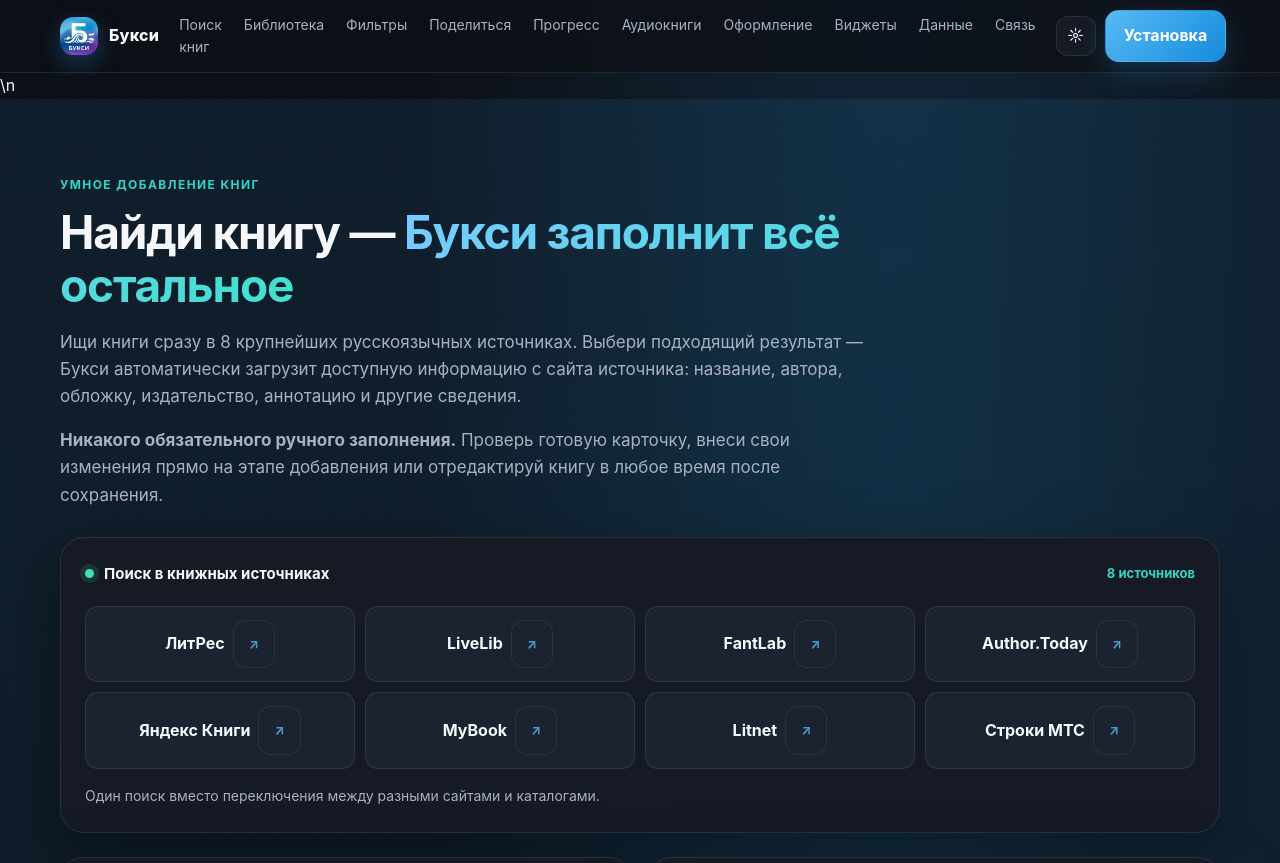
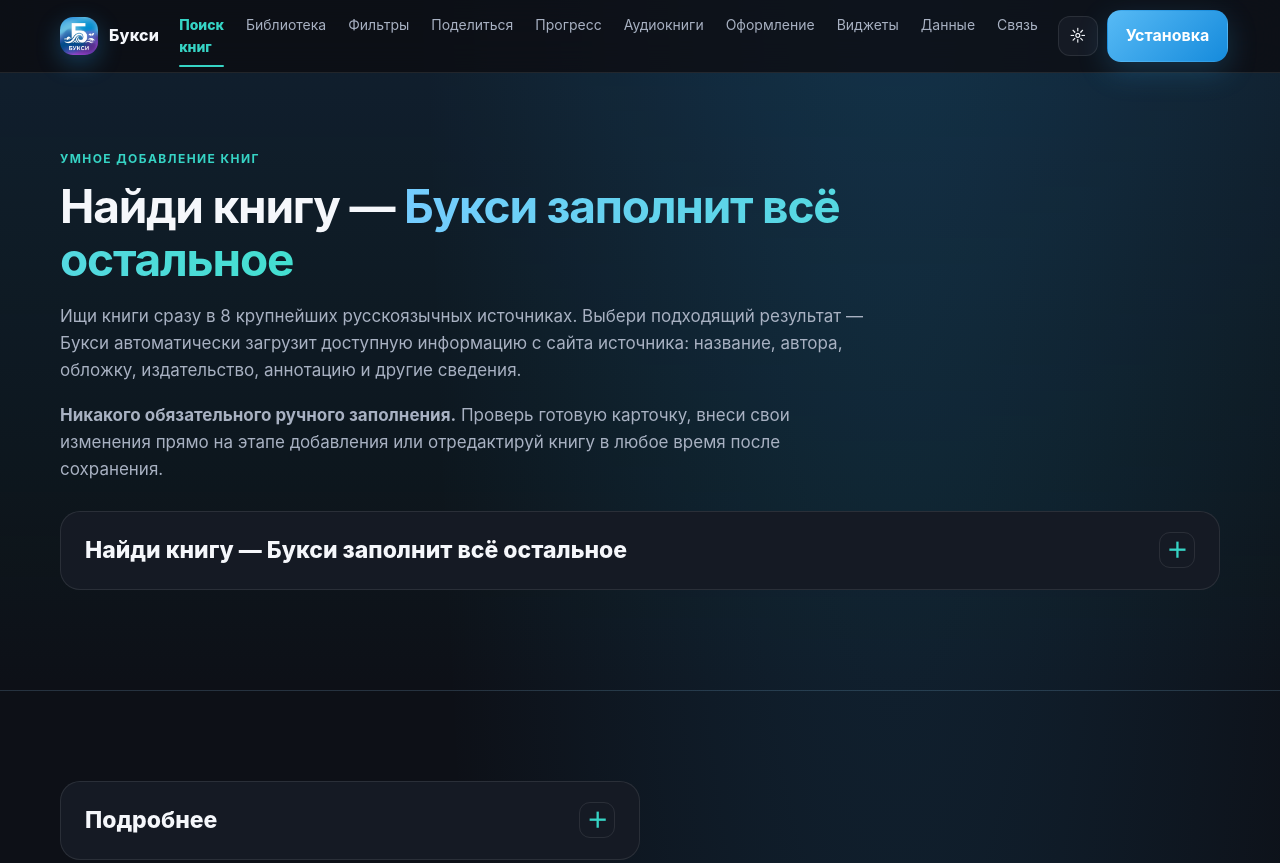
Before and after one commit to newslavasssr89-ai/Buksy-site, a plain HTML site: page index.html in a window 1280 px wide. Shown: the top 863 px of the page. Drawn offline with Linux system fonts and the light colour scheme.

Commit message:
Fix stray newline and add collapsible sections with active navigation

```diff
--- a/index.html
+++ b/index.html
@@ -94,10 +94,36 @@
 .book-search-note b{color:var(--text)}
 @media(max-width:900px){.search-shot-row{grid-template-columns:1fr}.source-chips{grid-template-columns:repeat(2,1fr)}.search-steps{grid-template-columns:1fr}.book-extra-grid{grid-template-columns:1fr}}
 @media(max-width:600px){.book-search-section{padding:52px 0 58px}.source-panel{padding:18px}.source-chips{gap:8px}.source-chips span{padding:11px 8px;font-size:14px}.book-extra-card{padding:21px}}
+
+/* Collapsible feature sections */
+.section-spoiler{margin:0 0 18px;border:1px solid var(--line);border-radius:20px;background:var(--panel);overflow:hidden}
+.section-spoiler>summary{list-style:none;display:flex;align-items:center;justify-content:space-between;gap:18px;padding:20px 24px;cursor:pointer;font-size:clamp(18px,2.4vw,23px);font-weight:800;color:var(--text)}
+.section-spoiler>summary::-webkit-details-marker{display:none}
+.section-spoiler>summary:after{content:"＋";flex:0 0 34px;width:34px;height:34px;display:grid;place-items:center;border:1px solid var(--line);border-radius:11px;color:var(--accent2);font-size:21px;line-height:1}
+.section-spoiler[open]>summary:after{content:"−"}
+.section-spoiler[open]>summary{border-bottom:1px solid var(--line);background:rgba(87,186,245,.045)}
+.section-spoiler-content{padding:0 22px 22px}
+.section-spoiler-content> :first-child{margin-top:20px}
+.section-spoiler-content> :last-child{margin-bottom:0}
+.section-spoiler-content .section-head{margin-top:26px}
+.links a.active{color:var(--accent2);font-weight:800;position:relative}
+.links a.active:after{content:"";position:absolute;left:0;right:0;bottom:-9px;height:2px;border-radius:2px;background:var(--accent2)}
+@media(max-width:900px){
+ .nav-inner{height:auto;min-height:64px;flex-wrap:wrap;gap:8px 14px;padding-top:8px}
+ .links{display:flex;order:3;width:100%;gap:20px;overflow-x:auto;white-space:nowrap;padding:2px 2px 12px;scrollbar-width:none;-webkit-overflow-scrolling:touch}
+ .links::-webkit-scrollbar{display:none}
+ .links a{flex:0 0 auto;font-size:13px}
+ .links a.active:after{bottom:-5px}
+ .section-spoiler{border-radius:16px}
+ .section-spoiler>summary{padding:17px 18px}
+ .section-spoiler-content{padding:0 14px 16px}
+}
+
 </style></head>
 <body>
 <header class="nav"><div class="wrap nav-inner"><a class="brand" href="#top"><span class="logo"><img src="logo-nav.png" alt="Букси" width="38" height="38"></span><span>Букси</span></a><nav class="links"><a href="#book-search">Поиск книг</a><a href="#features">Библиотека</a><a href="#filters">Фильтры</a><a href="#share">Поделиться</a><a href="#progress">Прогресс</a><a href="#audio">Аудиокниги</a><a href="#custom">Оформление</a><a href="#widgets">Виджеты</a><a href="#backup">Данные</a><a href="#feedback">Связь</a></nav><div class="nav-actions"><button class="theme" id="theme" title="Переключить тему">☼</button><a class="btn primary" href="#install">Установка</a></div></div></header>
-<main id="top">\n<section id="book-search" class="book-search-section"><div class="wrap">
+<main id="top">
+<section id="book-search" class="book-search-section"><div class="wrap">
 <div class="section-head reveal"><div class="eyebrow">Умное добавление книг</div><h2>Найди книгу — <span class="search-gradient">Букси заполнит всё остальное</span></h2><p>Ищи книги сразу в 8 крупнейших русскоязычных источниках. Выбери подходящий результат — Букси автоматически загрузит доступную информацию с сайта источника: название, автора, обложку, издательство, аннотацию и другие сведения.</p><p><b>Никакого обязательного ручного заполнения.</b> Проверь готовую карточку, внеси свои изменения прямо на этапе добавления или отредактируй книгу в любое время после сохранения.</p></div>
 <div class="source-panel reveal"><div class="source-panel-head"><span class="source-dot"></span><b>Поиск в книжных источниках</b><span class="source-count">8 источников</span></div><div class="source-chips"><a href="https://www.litres.ru/" target="_blank" rel="noopener noreferrer">ЛитРес <span class="source-link-mark">↗</span></a><a href="https://www.livelib.ru/" target="_blank" rel="noopener noreferrer">LiveLib <span class="source-link-mark">↗</span></a><a href="https://fantlab.ru/" target="_blank" rel="noopener noreferrer">FantLab <span class="source-link-mark">↗</span></a><a href="https://author.today/" target="_blank" rel="noopener noreferrer">Author.Today <span class="source-link-mark">↗</span></a><a href="https://books.yandex.ru/" target="_blank" rel="noopener noreferrer">Яндекс Книги <span class="source-link-mark">↗</span></a><a href="https://mybook.ru/" target="_blank" rel="noopener noreferrer">MyBook <span class="source-link-mark">↗</span></a><a href="https://litnet.com/" target="_blank" rel="noopener noreferrer">Litnet <span class="source-link-mark">↗</span></a><a href="https://stroki.mts.ru/" target="_blank" rel="noopener noreferrer">Строки МТС <span class="source-link-mark">↗</span></a></div><div class="source-note">Один поиск вместо переключения между разными сайтами и каталогами.</div></div>
 <div class="search-shot-row reveal"><figure class="search-shot"><img src="screenshots/search-sources-1.jpg" alt="Реальный экран Букси: выбор книжных источников для поиска" loading="lazy"><figcaption>Выбери источник поиска — на экране доступны восемь книжных каталогов</figcaption></figure><figure class="search-shot"><img src="screenshots/search-sources-2.jpg" alt="Остальные источники поиска в Букси" loading="lazy"><figcaption>ЛитРес, LiveLib, FantLab, Author.Today, Яндекс Книги, MyBook, Litnet и Строки МТС</figcaption></figure></div>
@@ -194,6 +220,44 @@
 <footer class="footer"><div class="wrap footer-inner"><span>© Букси · Книги, которые остаются с тобой</span><span>GitHub Pages</span></div></footer>
 <script>
 const themeBtn=document.getElementById('theme');themeBtn.addEventListener('click',()=>{document.body.classList.toggle('light');themeBtn.textContent=document.body.classList.contains('light')?'☾':'☼';});
+
+/* Keep section titles visible and tuck long content and screenshots into spoilers. */
+document.querySelectorAll('main section').forEach(section=>{
+  if(section.id==='top') return;
+  const wrap=section.querySelector(':scope > .wrap');
+  if(!wrap) return;
+  const head=wrap.querySelector(':scope > .section-head');
+  const content=document.createElement('details');
+  content.className='section-spoiler';
+  const summary=document.createElement('summary');
+  const heading=head?.querySelector('h2');
+  summary.textContent=heading?.textContent?.replace(/\\s+/g,' ').trim() || (section.id==='feedback'?'Обратная связь':'Подробнее');
+  content.appendChild(summary);
+  const inner=document.createElement('div');
+  inner.className='section-spoiler-content';
+  if(head){
+    let node=head.nextSibling;
+    while(node){const next=node.nextSibling;inner.appendChild(node);node=next;}
+  }else{
+    while(wrap.firstChild) inner.appendChild(wrap.firstChild);
+  }
+  content.appendChild(inner);
+  wrap.appendChild(content);
+});
+
+/* Highlight the navigation item for the section currently in view. */
+const navLinks=[...document.querySelectorAll('.links a[href^="#"]')];
+const sectionById=new Map(navLinks.map(a=>[a.getAttribute('href').slice(1),a]));
+const sectionObserver=new IntersectionObserver(entries=>{
+  const visible=entries.filter(e=>e.isIntersecting).sort((a,b)=>b.intersectionRatio-a.intersectionRatio);
+  if(!visible.length) return;
+  const active=sectionById.get(visible[0].target.id);
+  if(!active) return;
+  navLinks.forEach(a=>a.classList.toggle('active',a===active));
+  active.scrollIntoView({block:'nearest',inline:'center',behavior:'smooth'});
+},{rootMargin:'-18% 0px -68% 0px',threshold:[0,.1,.25,.5]});
+document.querySelectorAll('main section[id]').forEach(section=>sectionObserver.observe(section));
+
 const obs=new IntersectionObserver(entries=>entries.forEach(e=>{if(e.isIntersecting){e.target.classList.add('visible');obs.unobserve(e.target)}}),{threshold:.12});document.querySelectorAll('.reveal').forEach(el=>obs.observe(el));
 </script>
 </body></html>
```
